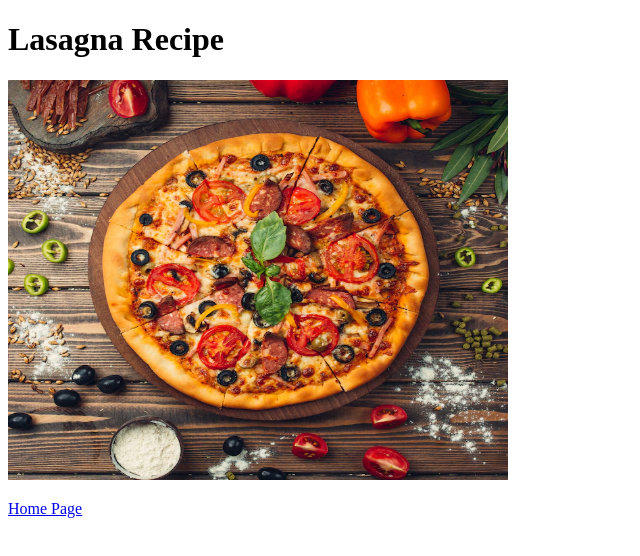
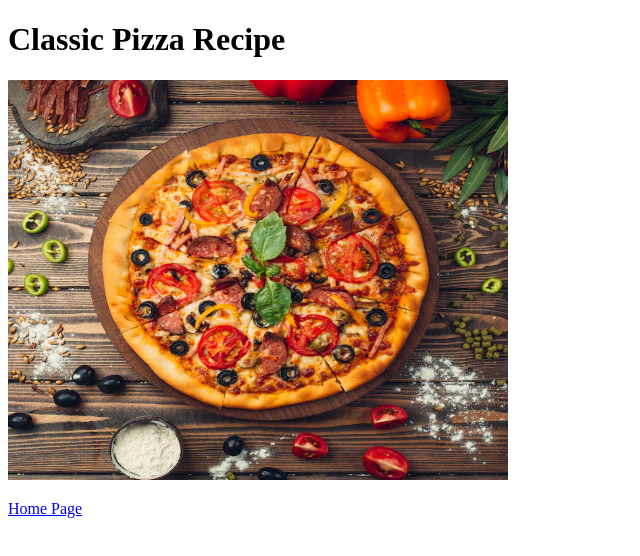
Before and after one commit to IsaiahVega/odin-recipes, a plain HTML site: page recipes/pizza.html in a window 1280 px wide. Shown: the whole page, without its empty margins (0-640 px from the left). Drawn offline with Linux system fonts and the light colour scheme.

Commit message:
Fix typo
Changed "lasagna" to "pizza" in the <title> tag
and <h1> tag

```diff
--- a/recipes/pizza.html
+++ b/recipes/pizza.html
@@ -2,11 +2,11 @@
 <html lang="en">
     <head>
         <meta charset="utf-8">
-        <title>Lasagna Recipe</title>
+        <title>Pizza Recipe</title>
 
     </head>
     <body>
-        <h1>Lasagna Recipe</h1>
+        <h1>Classic Pizza Recipe</h1>
         <img src="../images/pizza.jpg"width="500" height="400">
        <p> <a href="../index.html">Home Page</a></p>
     </body>
```
